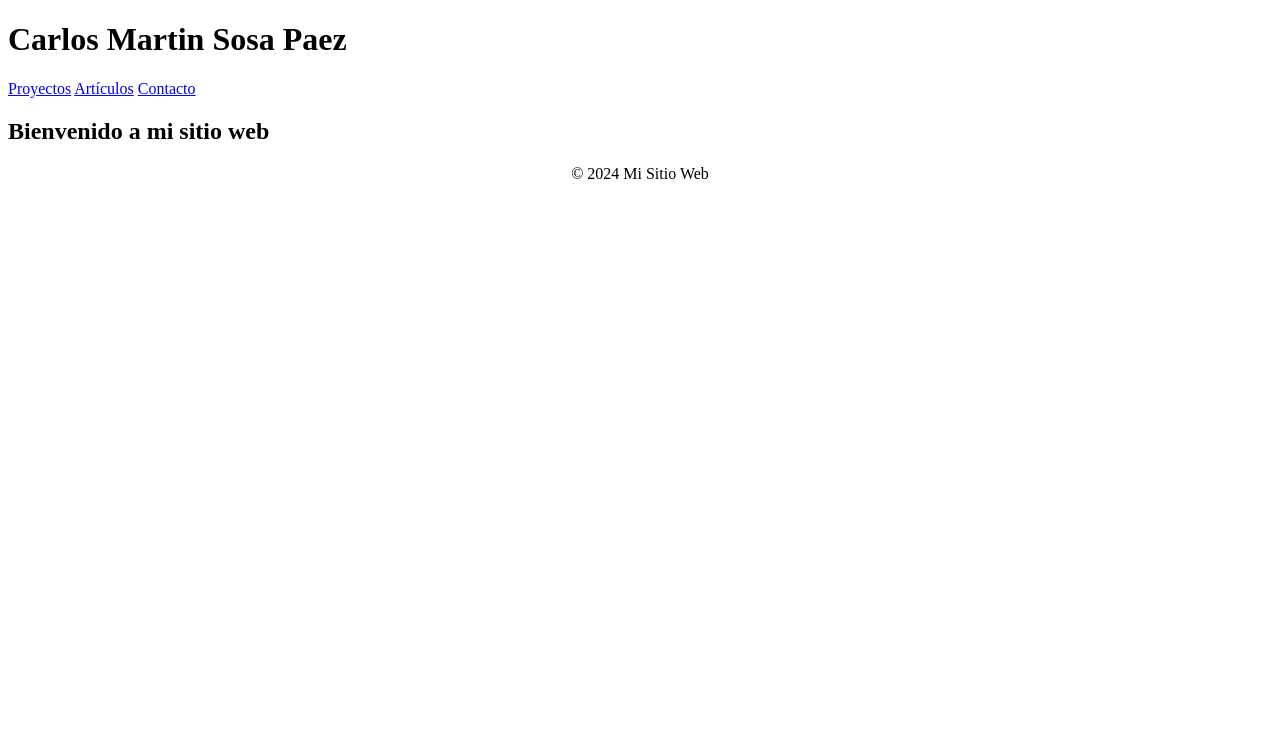
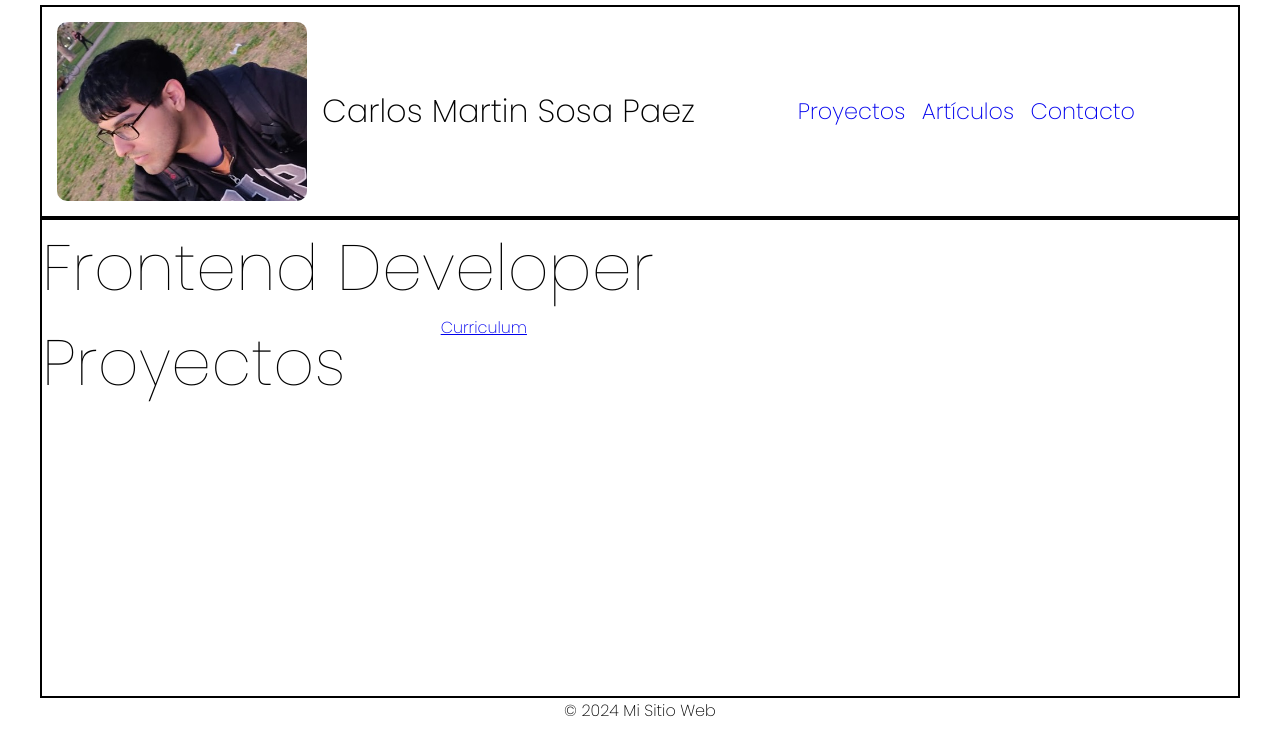
Before and after one commit to tincho950303/Frontend-Projects, a plain HTML site: page Sitio web HTML básico/index.html in a window 1280 px wide. Drawn offline with Linux system fonts and the light colour scheme.

Commit message:
Se diseño el header pero se dejo inconcluso el main

```diff
--- a/Sitio web HTML básico/css/style.css
+++ b/Sitio web HTML básico/css/style.css
@@ -1,15 +1,61 @@
+*{
+    font-family: "Poppins", sans-serif;
+    font-weight: 200;
+    font-style: normal;
+    margin: 0;
+    padding: 0;
+    box-sizing: border-box;
+}
 body {
-    font-family: Georgia, Times, 'Times New Roman', serif;
+    max-width: 1200px;
+    margin: 5px auto;
+}
+header {
+    border: 2px solid #000;
+    display: flex;
+    align-items: center;
+    justify-content: space-between;
 
 }
-
 header nav {
-    text-align: right;
-    border: 2px solid #000;
+    align-self: center;
     text-decoration: none;
-    margin: 0;
+    margin: 2px auto;
+    font-size: 1.4em;
+}
+header nav a {
+    margin: 0 5px;
+    text-decoration: none;
+}
+header nav a:visited {
+    color: #000;
+}
+header nav a:hover{
+    color: #c77c30;
+}
+header img {
+    max-width: 250px;
+    border-radius: 10px;
+    margin: 15px;
 }
 
-header nav h1 {
-    text-align: left;
+/* ----------------- */
+
+main {
+
+    border: 2px solid #000;
+    height: 60vh;
 }
+
+main section {
+    display: grid;
+
+    grid-template-rows: 1fr 1fr;
+    grid-template-columns: repeat(3,1fr);
+}
+
+main h2 {
+    font-size: 4em;
+    font-weight: 100;
+    font-style: normal;
+}
--- a/Sitio web HTML básico/index.html
+++ b/Sitio web HTML básico/index.html
@@ -3,18 +3,24 @@
 <head>
     <meta charset="UTF-8">
     <meta name="viewport" content="width=device-width, initial-scale=1.0">
-    <meta name="description" content="Proyecto de sitio web basico con estructura semantica">
+    <meta name="description" content="Portafolio de carlos martin sosa paez desarrollador web">
 
-    <meta property="og:title" content="Una simple página de CV">
-    <meta property="og:description" content="Proyecto de sitio web basico con estructura semantica">
+    <link rel="preconnect" href="https://fonts.googleapis.com">
+    <link rel="preconnect" href="https://fonts.gstatic.com" crossorigin>
+    <link href="https://fonts.googleapis.com/css2?family=Poppins:ital,wght@0,100;0,200;0,300;0,400;0,500;0,600;0,700;0,800;0,900;1,100;1,200;1,300;1,400;1,500;1,600;1,700;1,800;1,900&display=swap" rel="stylesheet">
 
+    <meta property="og:title" content="Portfolio">
+    <meta property="og:description" content="Portafolio de carlos martin sosa paez desarrollador web">
 
-    <title>Web semántica</title>
+    <link rel="stylesheet" href="css/style.css">
+
+    <title>Carlos Martin Sosa Paez</title>
 
 
 </head>
 <body>
     <header>
+        <img src="img/IMG-20241003-WA0091.jpg" alt="">
         <h1>Carlos Martin Sosa Paez</h1>
         <nav>
 
@@ -25,7 +31,14 @@
     </header>
 
     <main>
-        <h2>Bienvenido a mi sitio web</h2>
+        <h2>Frontend Developer</h2>
+
+        <section id="proyectos">
+            <h2>Proyectos</h2>
+                <nav>
+                    <a href="../Single-Page CV/index.html">Curriculum</a>
+                </nav>
+        </section>
 
 
     </main>
```
Also changed, not shown: Sitio web HTML básico/proyectos.html (+0 -8 lines), Sitio web HTML básico/img/IMG-20241003-WA0091.jpg (added), Sitio web HTML básico/img/IMG_20241002_084212.jpg (added).
